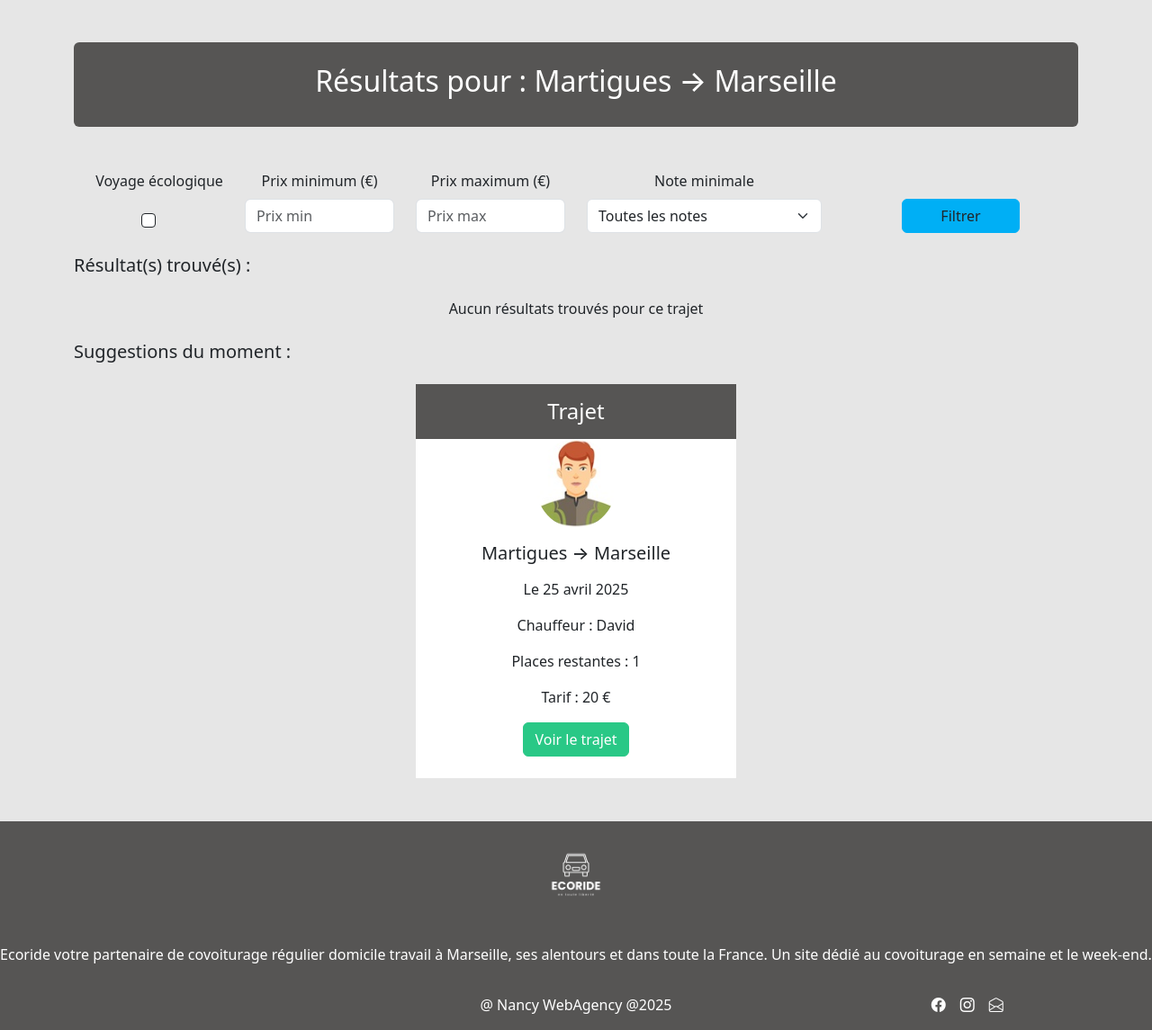
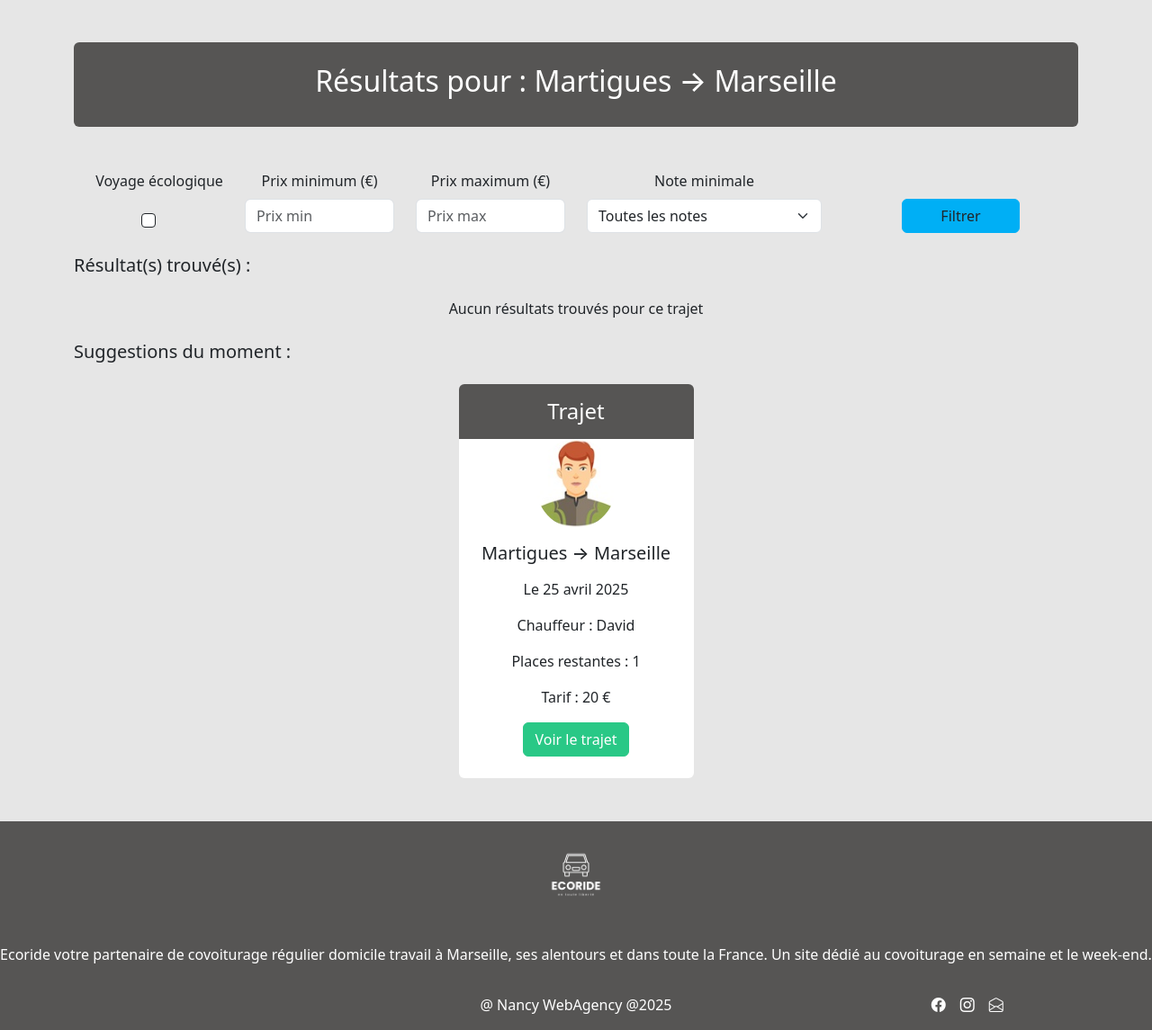
Before and after one commit to nancyh13500/ecoride_ecf, a PHP site: page /ecoride_ecf/trajets.php in a window 1280 px wide. Shown: the part 541-1686 px from the top of the page at 90% size. Run offline with PHP 8.4, Linux system fonts and the light colour scheme.

Commit message:
update trajets et css

```diff
--- a/assets/css/style.css
+++ b/assets/css/style.css
@@ -213,10 +213,6 @@
 
 /*section contact*/
 
-.btn-contact:hover {
-    color: var(--dark) !important;
-}
-
 .background-contact {
     position: absolute;
     top: 0;
@@ -335,10 +331,6 @@
         margin-top: 15px;
     }
 
-    .card-trajet {
-        width: 50%;
-    }
-
 }
 
 
--- a/trajets.php
+++ b/trajets.php
@@ -83,13 +83,13 @@
         <p class="text-center">Aucun résultats trouvés pour ce trajet</p>
 
         <h5 class="mt-4 mb-4">Suggestions du moment :</h5>
-        <div class="row justify-content-center">
-            <div class="col-md-4">
-                <div class="card-trajet rounded-top">
-                    <div class="card-header bg-dark text-white text-center py-3">
+        <div class="row d-flex justify-content-center">
+            <div class="col-md-3">
+                <div class="card-trajet">
+                    <div class="card-header bg-dark text-white text-center rounded-top py-3">
                         <h4 class="mb-0">Trajet</h4>
                     </div>
-                    <div class="card-body bg-white text-center">
+                    <div class="card-body bg-white text-center rounded-bottom">
                         <img src="/assets/img/profil.jpg" alt="Profil" class="rounded-circle mb-3" style="width: 90px">
                         <h5 class="card-title mb-3">Martigues → Marseille</h5>
                         <p class="card-text">Le 25 avril 2025</p>
@@ -101,6 +101,7 @@
                 </div>
             </div>
         </div>
+
     </div>
 </section>
 
```
